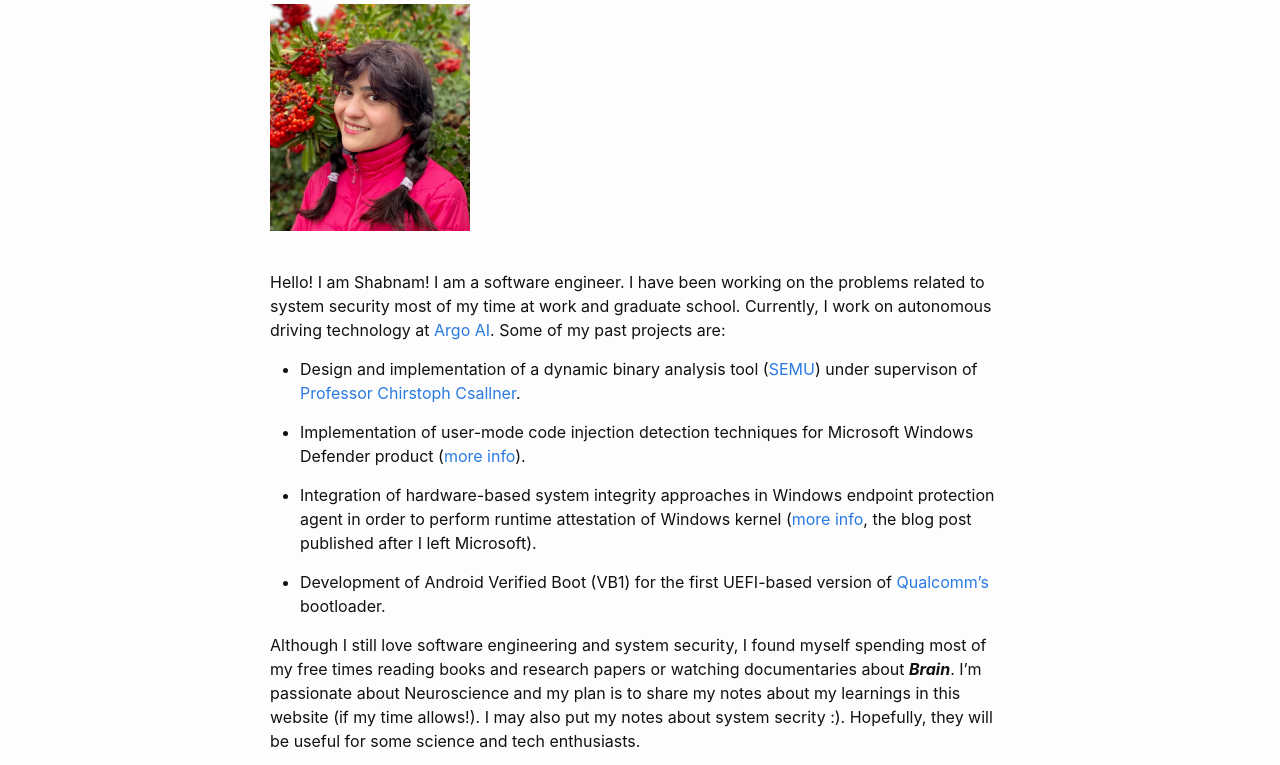
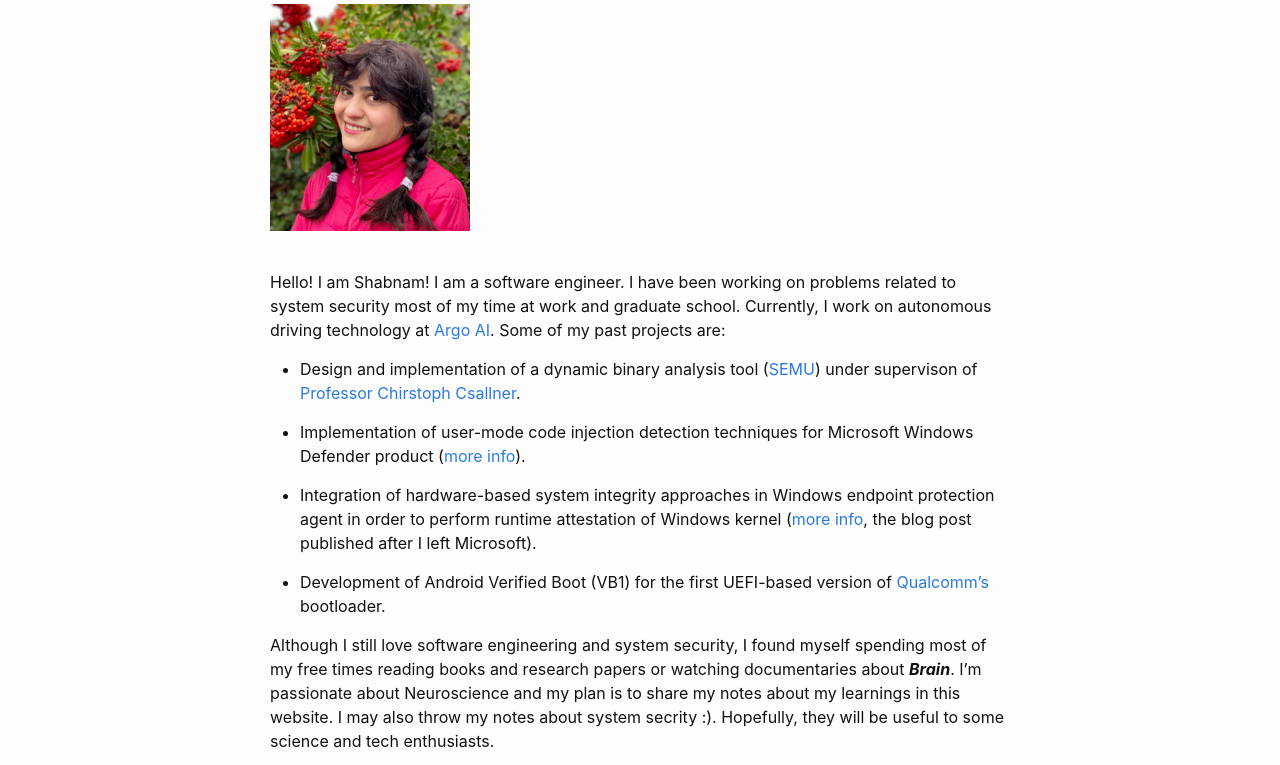
Before and after one commit to shabnam4b/shabnam4b.github.io, a plain HTML site: page about/index.html in a window 1280 px wide. Shown: the part 160-925 px from the top of the page. Drawn offline with Linux system fonts and the light colour scheme.

Commit message:
Add CNAME, typo fixed.

```diff
--- a/about/index.html
+++ b/about/index.html
@@ -15,7 +15,7 @@
 <meta name="twitter:card" content="summary" />
 <meta property="twitter:title" content="About" />
 <script type="application/ld+json">
-{"url":"/about/","headline":"About","name":"Shabnam’s notes","description":"© shabnam-ab","@type":"WebSite","@context":"https://schema.org"}</script>
+{"headline":"About","url":"/about/","name":"Shabnam’s notes","description":"© shabnam-ab","@type":"WebSite","@context":"https://schema.org"}</script>
 <!-- End Jekyll SEO tag -->
 <link rel="stylesheet" href="/assets/main.css"><link type="application/atom+xml" rel="alternate" href="/feed.xml" title="Shabnam's notes" /></head>
 <body><header class="site-header" role="banner">
@@ -45,7 +45,7 @@
     <p><img src="profile.jpeg" alt="drawing" width="200" />
     <br> <br>
 
-<p>Hello! I am Shabnam! I am a software engineer. I have been working on the problems related to system security most of my time at work and graduate school. Currently, I work on autonomous driving technology at <a href="https://www.argo.ai/">Argo AI</a>. Some of my past projects are:</p>
+<p>Hello! I am Shabnam! I am a software engineer. I have been working on problems related to system security most of my time at work and graduate school. Currently, I work on autonomous driving technology at <a href="https://www.argo.ai/">Argo AI</a>. Some of my past projects are:</p>
 
 <ul>
   <li>
@@ -62,7 +62,7 @@
   </li>
 </ul>
 
-<p>Although I still love software engineering and system security, I found myself spending most of my free times reading books and research papers or watching documentaries about <strong><em>Brain</em></strong>. I’m passionate about Neuroscience and my plan is to share my notes about my learnings in this website (if my time allows!). I may also put my notes about system secrity :). Hopefully, they will be useful for some science and tech enthusiasts.</p>
+<p>Although I still love software engineering and system security, I found myself spending most of my free times reading books and research papers or watching documentaries about <strong><em>Brain</em></strong>. I’m passionate about Neuroscience and my plan is to share my notes about my learnings in this website. I may also throw my notes about system secrity :). Hopefully, they will be useful to some science and tech enthusiasts.</p>
 
 <p><strong><em>Note:</em></strong> I am not a neuroscientist (yet), I cannot guarantee the contents of my posts are fully accurate and up-to-date.</p>
 
```
Also changed, not shown: 1 other file.
